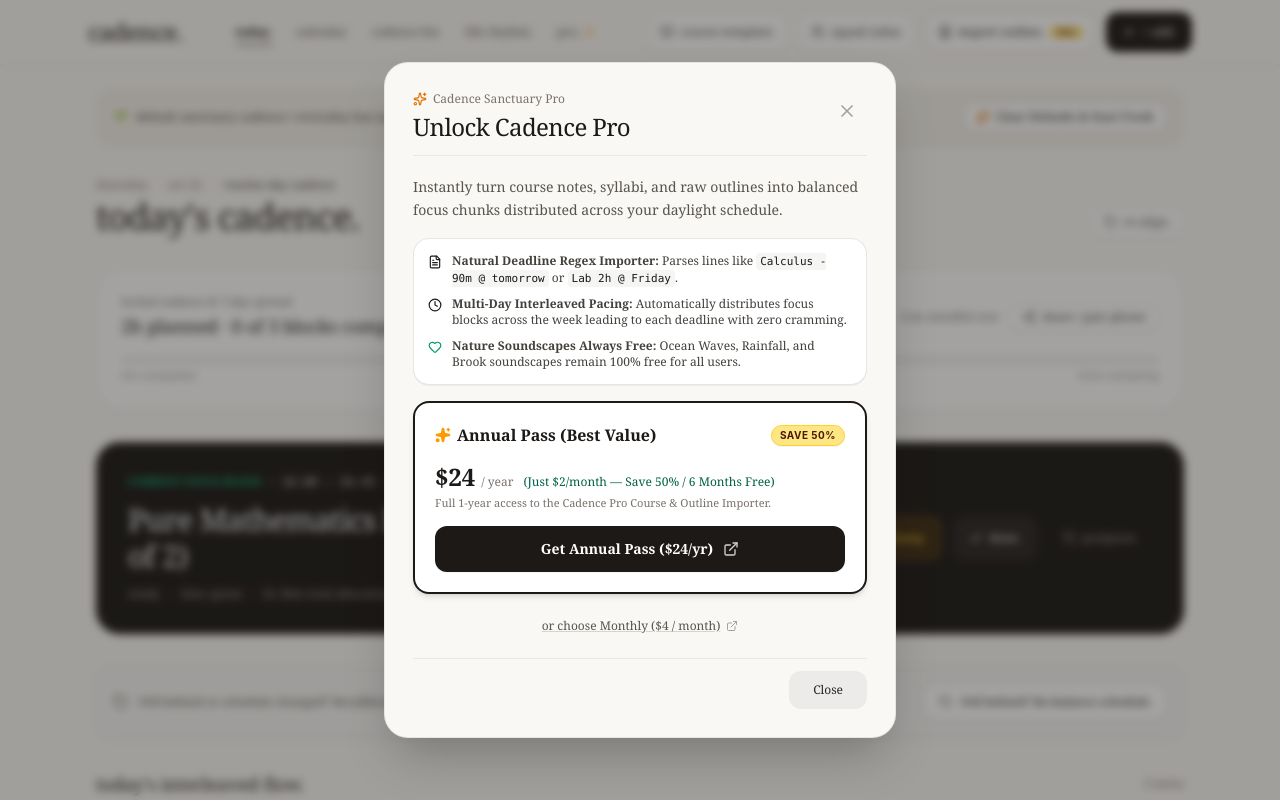
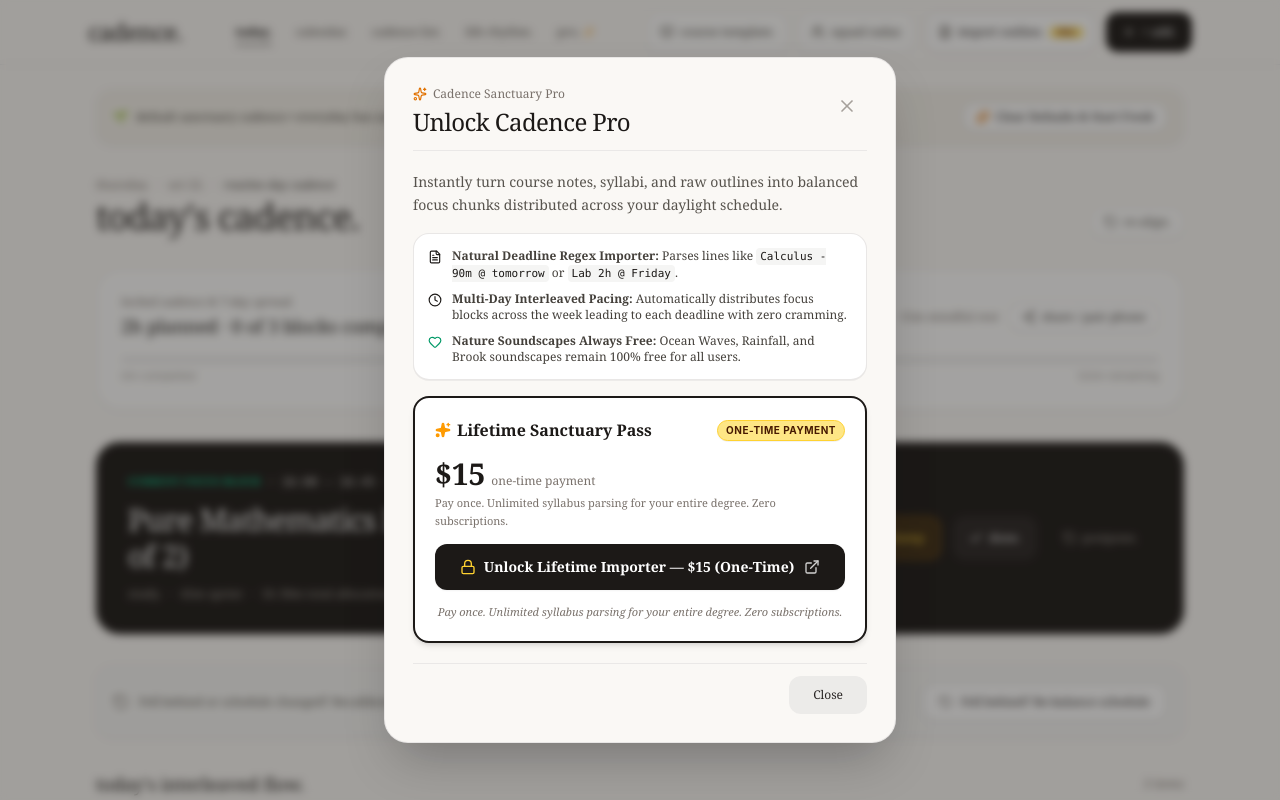
Before and after one commit to Nirmal-AfKs/survivalos, a React (Vite) app: page / in a window 1280 px wide. Both pictures are taken after a click on the button "pro.". Shown: the top 800 px of the page. Built offline with nearby package versions, Linux system fonts and the light colour scheme.

Commit message:
feat: transition to one-time $15 lifetime pricing
Simplified the subscription model by replacing monthly/annual plans with a single $15 one-time payment for lifetime access to the Cadence Pro importer. Updated UI components, constants, and test cases accordingly.

```diff
--- a/src/components/AddOnsModal.tsx
+++ b/src/components/AddOnsModal.tsx
@@ -6,13 +6,13 @@
   FileText,
   ExternalLink,
   Clock,
-  Heart
+  Heart,
+  Lock
 } from 'lucide-react';
 import {
   getAddonStatus,
   AddonStatus,
-  WHOP_ANNUAL_CHECKOUT_URL,
-  WHOP_MONTHLY_CHECKOUT_URL
+  WHOP_LIFETIME_CHECKOUT_URL
 } from '../utils/addons';
 
 interface AddOnsModalProps {
@@ -50,11 +50,11 @@
 
   const isUnlocked = status.importer;
 
-  const openCheckout = (url: string) => {
+  const openCheckout = () => {
     try {
-      window.open(url, '_blank', 'noopener,noreferrer');
+      window.open(WHOP_LIFETIME_CHECKOUT_URL, '_blank', 'noopener,noreferrer');
     } catch {
-      window.location.href = url;
+      window.location.href = WHOP_LIFETIME_CHECKOUT_URL;
     }
   };
 
@@ -104,7 +104,7 @@
             </p>
           </div>
         ) : (
-          /* Checkout Tier Options */
+          /* Single $15 One-Time Lifetime Pricing */
           <div className="space-y-4">
             <p className="text-xs sm:text-sm font-serif text-stone-600 leading-relaxed">
               Instantly turn course notes, syllabi, and raw outlines into balanced focus chunks distributed across your daylight schedule.
@@ -132,66 +132,47 @@
               </div>
             </div>
 
-            {/* 1. Annual Plan (Primary Highlighted Card) */}
+            {/* Single Lifetime $15 Highlighted Card */}
             <div className="relative p-5 rounded-2xl bg-white border-2 border-stone-900 shadow-md space-y-3.5 text-stone-900">
               {/* Highlight Badge */}
               <div className="flex items-center justify-between">
                 <div className="flex items-center gap-1.5">
                   <Sparkles className="w-4 h-4 text-amber-500 fill-amber-500" />
                   <h3 className="text-base font-serif font-bold text-stone-900">
-                    Annual Pass (Best Value)
+                    Lifetime Sanctuary Pass
                   </h3>
                 </div>
                 <span className="text-[10px] font-sans font-bold uppercase tracking-wider bg-amber-200 text-amber-950 px-2 py-0.5 rounded-full border border-amber-300 shadow-2xs">
-                  Save 50%
+                  One-Time Payment
                 </span>
               </div>
 
               {/* Price Line */}
               <div className="space-y-0.5">
                 <div className="flex items-baseline gap-1.5">
-                  <span className="text-2xl font-serif font-bold text-stone-900">$24</span>
-                  <span className="text-xs font-serif text-stone-500">/ year</span>
-                  <span className="text-xs font-serif text-emerald-800 font-medium ml-1">
-                    (Just $2/month — Save 50% / 6 Months Free)
-                  </span>
+                  <span className="text-3xl font-serif font-bold text-stone-900">$15</span>
+                  <span className="text-xs font-serif text-stone-500">one-time payment</span>
                 </div>
-                <p className="text-[11px] font-serif text-stone-500">
-                  Full 1-year access to the Cadence Pro Course & Outline Importer.
+                <p className="text-[11px] font-serif text-stone-500 leading-relaxed">
+                  Pay once. Unlimited syllabus parsing for your entire degree. Zero subscriptions.
                 </p>
               </div>
 
               {/* Primary Direct Whop Checkout Button */}
-              <a
-                href={WHOP_ANNUAL_CHECKOUT_URL}
-                target="_blank"
-                rel="noopener noreferrer"
-                onClick={(e) => {
-                  e.preventDefault();
-                  openCheckout(WHOP_ANNUAL_CHECKOUT_URL);
-                }}
+              <button
+                type="button"
+                onClick={openCheckout}
                 className="w-full inline-flex items-center justify-center gap-2 px-5 py-3 text-sm font-serif font-semibold bg-stone-900 hover:bg-stone-800 text-white rounded-xl shadow-xs transition-all active:scale-[0.98] cursor-pointer min-h-[46px]"
               >
-                <span>Get Annual Pass ($24/yr)</span>
+                <Lock className="w-4 h-4 text-amber-300" />
+                <span>Unlock Lifetime Importer — $15 (One-Time)</span>
                 <ExternalLink className="w-4 h-4 ml-0.5 opacity-80" />
-              </a>
-            </div>
+              </button>
 
-            {/* 2. Monthly Plan (Secondary Option) */}
-            <div className="text-center pt-0.5">
-              <a
-                href={WHOP_MONTHLY_CHECKOUT_URL}
-                target="_blank"
-                rel="noopener noreferrer"
-                onClick={(e) => {
-                  e.preventDefault();
-                  openCheckout(WHOP_MONTHLY_CHECKOUT_URL);
-                }}
-                className="inline-flex items-center gap-1.5 text-xs font-serif text-stone-600 hover:text-stone-950 underline decoration-stone-300 hover:decoration-stone-900 transition-colors cursor-pointer py-1"
-              >
-                <span>or choose Monthly ($4 / month)</span>
-                <ExternalLink className="w-3 h-3 text-stone-400 inline" />
-              </a>
+              {/* Subtle sub-caption below button */}
+              <p className="text-center text-[11px] font-serif text-stone-500 italic">
+                Pay once. Unlimited syllabus parsing for your entire degree. Zero subscriptions.
+              </p>
             </div>
           </div>
         )}
--- a/src/components/ImportOutlineModal.tsx
+++ b/src/components/ImportOutlineModal.tsx
@@ -11,10 +11,7 @@
 } from 'lucide-react';
 import { parseRawCourseOutline } from '../utils/outlineParser';
 import { WorkTask } from '../types';
-import {
-  WHOP_ANNUAL_CHECKOUT_URL,
-  WHOP_MONTHLY_CHECKOUT_URL
-} from '../utils/addons';
+import { WHOP_LIFETIME_CHECKOUT_URL } from '../utils/addons';
 
 interface ImportOutlineModalProps {
   isOpen: boolean;
@@ -53,7 +50,7 @@
 
   const handleDistribute = () => {
     if (!isImporterUnlocked) {
-      handleOpenAnnualCheckout();
+      handleOpenLifetimeCheckout();
       return;
     }
 
@@ -82,19 +79,11 @@
     onClose();
   };
 
-  const handleOpenAnnualCheckout = () => {
+  const handleOpenLifetimeCheckout = () => {
     try {
-      window.open(WHOP_ANNUAL_CHECKOUT_URL, '_blank', 'noopener,noreferrer');
+      window.open(WHOP_LIFETIME_CHECKOUT_URL, '_blank', 'noopener,noreferrer');
     } catch {
-      window.location.href = WHOP_ANNUAL_CHECKOUT_URL;
-    }
-  };
-
-  const handleOpenMonthlyCheckout = () => {
-    try {
-      window.open(WHOP_MONTHLY_CHECKOUT_URL, '_blank', 'noopener,noreferrer');
-    } catch {
-      window.location.href = WHOP_MONTHLY_CHECKOUT_URL;
+      window.location.href = WHOP_LIFETIME_CHECKOUT_URL;
     }
   };
 
@@ -218,7 +207,7 @@
         </div>
 
         {/* Footer Actions */}
-        <div className="pt-3 border-t border-stone-200/80 space-y-3">
+        <div className="pt-3 border-t border-stone-200/80 space-y-2">
           {isImporterUnlocked ? (
             <div className="flex flex-col sm:flex-row items-stretch sm:items-center justify-between gap-3">
               <button
@@ -239,7 +228,7 @@
               </button>
             </div>
           ) : (
-            <div className="space-y-2.5">
+            <div className="space-y-2">
               <div className="flex flex-col sm:flex-row items-stretch sm:items-center justify-between gap-3">
                 <button
                   type="button"
@@ -250,24 +239,19 @@
                 </button>
                 <button
                   type="button"
-                  onClick={handleOpenAnnualCheckout}
+                  onClick={handleOpenLifetimeCheckout}
                   className="inline-flex items-center justify-center gap-2 px-5 py-3 rounded-xl bg-stone-900 hover:bg-stone-800 text-white font-serif text-xs sm:text-sm font-medium shadow-sm transition-all active:scale-[0.98] cursor-pointer flex-1 order-1 sm:order-2"
                 >
                   <Lock className="w-3.5 h-3.5 text-amber-300" />
-                  <span>Unlock Pro & Distribute — $24/year (Save 50%)</span>
+                  <span>Unlock Lifetime Importer — $15 (One-Time)</span>
                   <ExternalLink className="w-3.5 h-3.5 opacity-80" />
                 </button>
               </div>
 
-              <div className="flex items-center justify-center px-1 text-xs font-serif">
-                <button
-                  type="button"
-                  onClick={handleOpenMonthlyCheckout}
-                  className="text-stone-500 hover:text-stone-900 underline underline-offset-4 decoration-stone-300 transition-colors cursor-pointer"
-                >
-                  or choose Monthly ($4 / month)
-                </button>
-              </div>
+              {/* Subtle sub-caption below the button */}
+              <p className="text-center text-[11px] font-serif text-stone-500 italic pt-0.5">
+                Pay once. Unlimited syllabus parsing for your entire degree. Zero subscriptions.
+              </p>
             </div>
           )}
         </div>
--- a/src/utils/addons.ts
+++ b/src/utils/addons.ts
@@ -14,30 +14,35 @@
   IMPORTER: 'cadence_addon_importer',
 };
 
-export const PRO_CHECKOUT_URL = 'https://whop.com/softmarket-2/cadence-pro-course-importer';
-export const WHOP_ANNUAL_CHECKOUT_URL = 'https://whop.com/checkout/plan_1Hv3fzf6nWAxP';
+export const WHOP_LIFETIME_CHECKOUT_URL = 'https://whop.com/checkout/plan_1Hv3fzf6nWAxP';
+export const PRO_CHECKOUT_URL = WHOP_LIFETIME_CHECKOUT_URL;
+
+// Aliases for backwards compatibility with any legacy imports
+export const WHOP_ANNUAL_CHECKOUT_URL = WHOP_LIFETIME_CHECKOUT_URL;
 export const WHOP_MONTHLY_CHECKOUT_URL = 'https://whop.com/checkout/plan_r9yJOZILo1wsG';
 
 export const PRO_ADDON = {
   name: 'Cadence Pro: 1-Click Course & Outline Importer',
+  price: 15,
+  pricingLabel: '$15 (One-Time)',
+  subcaption: 'Pay once. Unlimited syllabus parsing for your entire degree. Zero subscriptions.',
+  description: 'Instantly transform course notes, syllabi, and raw bullet points into interleaved 30-minute daylight focus chunks with 1 tap.',
+  checkoutUrl: WHOP_LIFETIME_CHECKOUT_URL,
+  lifetimeCheckoutUrl: WHOP_LIFETIME_CHECKOUT_URL,
+  // Backward compatibility fields
   monthlyPrice: 4,
-  yearlyPrice: 24,
-  yearlySavings: 'Save 50% — 6 Months Free',
-  description: 'Instantly transform course notes, syllabi, and raw bullet points into interleaved 30-minute daylight focus chunks with 1 tap.',
-  checkoutUrl: PRO_CHECKOUT_URL,
-  annualCheckoutUrl: WHOP_ANNUAL_CHECKOUT_URL,
-  monthlyCheckoutUrl: WHOP_MONTHLY_CHECKOUT_URL,
+  yearlyPrice: 15,
 };
 
 // Backward-compatibility pricing object
 export const ADDON_PRICING = {
   importer: {
     name: 'Cadence Pro: 1-Click Course & Outline Importer',
-    monthly: 4,
-    yearly: 24,
-    savings: 'Save 50% — 6 Months Free',
+    price: 15,
+    pricingLabel: '$15 (One-Time)',
+    subcaption: 'Pay once. Unlimited syllabus parsing for your entire degree. Zero subscriptions.',
     description: PRO_ADDON.description,
-    checkoutUrl: PRO_CHECKOUT_URL,
+    checkoutUrl: WHOP_LIFETIME_CHECKOUT_URL,
   },
 };
 
@@ -99,7 +104,7 @@
 }
 
 /**
- * Developer Bypass & Promo Code Handler:
+ * Developer Bypass & Promo Code Handler (silent/programmatic only):
  * - 'test-importer' -> unlocks Cadence Pro (Course Importer)
  * - 'test-all' -> unlocks Cadence Pro
  */
--- a/test/test-all-logic.ts
+++ b/test/test-all-logic.ts
@@ -69,6 +69,7 @@
   ADDON_PRICING,
   PRO_ADDON,
   PRO_CHECKOUT_URL,
+  WHOP_LIFETIME_CHECKOUT_URL,
   WHOP_ANNUAL_CHECKOUT_URL,
   WHOP_MONTHLY_CHECKOUT_URL,
   checkAndApplyPostPurchaseUnlock
@@ -1296,15 +1297,13 @@
   assert.strictEqual(status.importer, false);
 });
 
-it('contains correct Whop live checkout link and pricing structure', () => {
-  assert.strictEqual(PRO_CHECKOUT_URL, 'https://whop.com/softmarket-2/cadence-pro-course-importer');
-  assert.strictEqual(WHOP_ANNUAL_CHECKOUT_URL, 'https://whop.com/checkout/plan_1Hv3fzf6nWAxP');
-  assert.strictEqual(WHOP_MONTHLY_CHECKOUT_URL, 'https://whop.com/checkout/plan_r9yJOZILo1wsG');
-  assert.strictEqual(PRO_ADDON.checkoutUrl, 'https://whop.com/softmarket-2/cadence-pro-course-importer');
-  assert.strictEqual(PRO_ADDON.annualCheckoutUrl, 'https://whop.com/checkout/plan_1Hv3fzf6nWAxP');
-  assert.strictEqual(PRO_ADDON.monthlyCheckoutUrl, 'https://whop.com/checkout/plan_r9yJOZILo1wsG');
-  assert.strictEqual(PRO_ADDON.monthlyPrice, 4);
-  assert.strictEqual(PRO_ADDON.yearlyPrice, 24);
+it('contains correct Whop live checkout link and single $15 one-time lifetime pricing structure', () => {
+  assert.strictEqual(WHOP_LIFETIME_CHECKOUT_URL, 'https://whop.com/checkout/plan_1Hv3fzf6nWAxP');
+  assert.strictEqual(PRO_CHECKOUT_URL, 'https://whop.com/checkout/plan_1Hv3fzf6nWAxP');
+  assert.strictEqual(PRO_ADDON.checkoutUrl, 'https://whop.com/checkout/plan_1Hv3fzf6nWAxP');
+  assert.strictEqual(PRO_ADDON.price, 15);
+  assert.strictEqual(PRO_ADDON.pricingLabel, '$15 (One-Time)');
+  assert.strictEqual(PRO_ADDON.subcaption, 'Pay once. Unlimited syllabus parsing for your entire degree. Zero subscriptions.');
 });
 
 it('detects ?unlocked=true URL param and unlocks Cadence Pro', () => {
```
